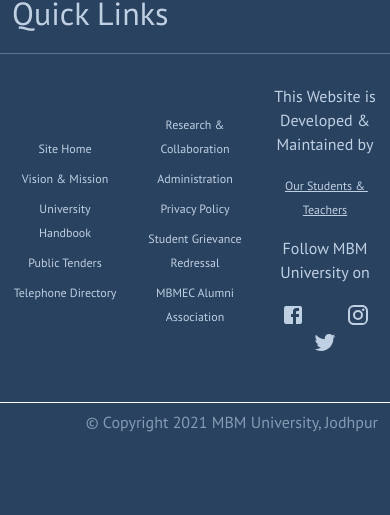
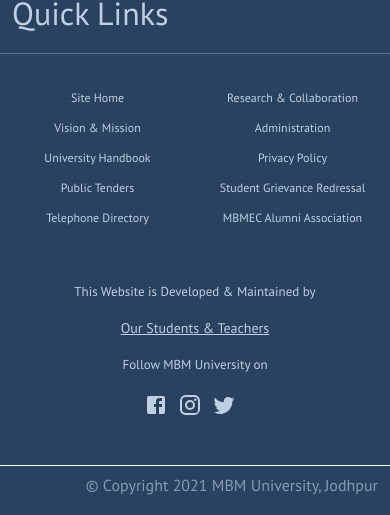
Before and after one commit to tanmay12-sud0/mbm_tanmay, a Next.js app: page /about in a window 390 px wide. Shown: the part 4894-5409 px from the top of the page. Built offline with nearby package versions, Linux system fonts and the light colour scheme; a web font is replaced by a local one.

Commit message:
Footer responsive

```diff
--- a/components/layouts/Footer.js
+++ b/components/layouts/Footer.js
@@ -15,7 +15,7 @@
         <div className="footer-middle">
           <div className="container">
             <div className="row align-items-center">
-              <div className="col-md-4">
+              <div className="col-lg-4 ">
                 <div className="footer-pad">
                   <img
                     src="https://res.cloudinary.com/dzsnoyohi/image/upload/v1636602578/samples/MBM_LOGO_fq7956.png"
@@ -74,7 +74,7 @@
                       </ul>
                     </div>
                   </div>
-                  <div className="col">
+                  <div className="col-md-4 col-12 ">
                     <div className="footer-pad">
                       <ul className="list-unstyled">
                         <li>
@@ -90,24 +90,21 @@
                           <p>Follow MBM University on</p>
                         </li>
                         <li>
-                          <div className="row">
-                            <div className="col">
+                          <span style={{ marginRight: "10px" }}>
                             <a href="#">
                               <FacebookIcon />
                             </a>
-                            </div>
-                            <div className="col">
+                          </span>
+                          <span style={{ marginRight: "10px" }}>
                             <a href="#">
                               <InstagramIcon />
                             </a>
-                            </div>
-                            <div className="col">
+                          </span>
+                          <span style={{ marginRight: "10px" }}>
                             <a href="#">
                               <TwitterIcon />
                             </a>
-                            </div>
-                            <div className="col-md-6"></div>
-                          </div>
+                          </span>
                         </li>
                       </ul>
                     </div>
--- a/styles/footer.css
+++ b/styles/footer.css
@@ -135,9 +135,14 @@
 .social-network a {
   background-color: #f9f9f9;
 }
-@media (max-width: 1000px) {
+@media (max-width: 992px) {
+   .footer-pad {
+    text-align: center;
+
+    margin-bottom: 3em;
+  }
   .footerTeacherLink {
-    font-size: 15px;
+    font-size: 16px !important;
   }
   .list-unstyled li {
     margin-top: 6px;
@@ -148,13 +153,22 @@
     margin-top: 6px;
     letter-spacing: 0px;
     word-spacing: 0px;
-    font-size: 12px;
+    font-size: 15px;
   }
 }
 @media (max-width: 768px) {
-  .footer-pad {
-    text-align: center;
 
-    margin-bottom: 3em;
+  .list-unstyled li a {
+    margin-top: 6px;
+    letter-spacing: 0px;
+    word-spacing: 0px;
+    font-size: 12px;
+  }
+  .list-unstyled li p {
+    font-size: 13px;
+  }
+  .footerTeacherLink {
+    font-size: 14px !important;
   }
 }
+@media (max-width: 517px) {}
```
Lines whose indentation alone changed are shown as unchanged.
